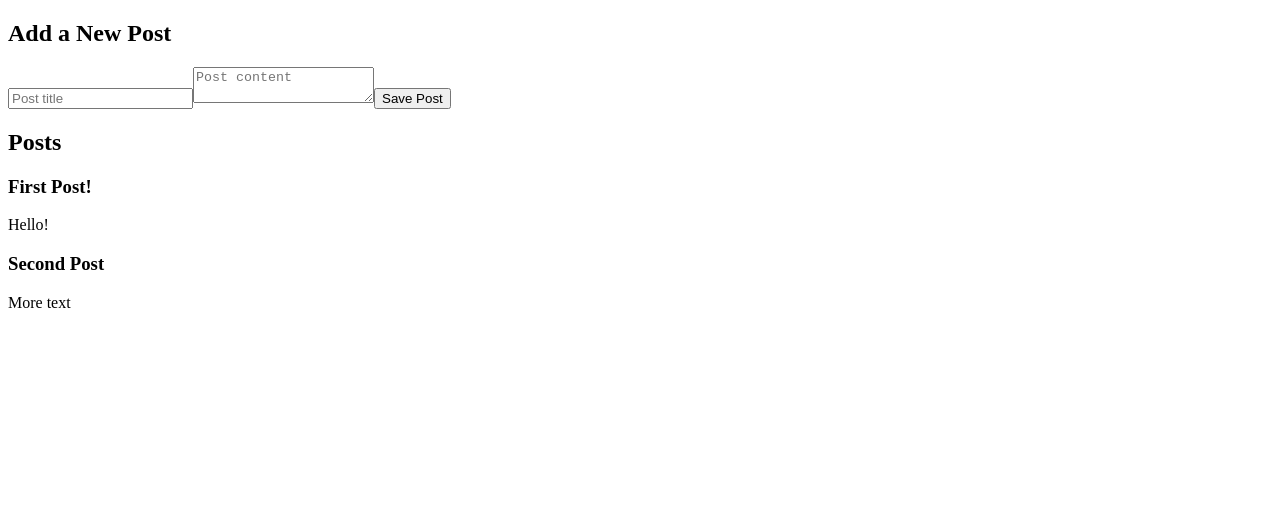
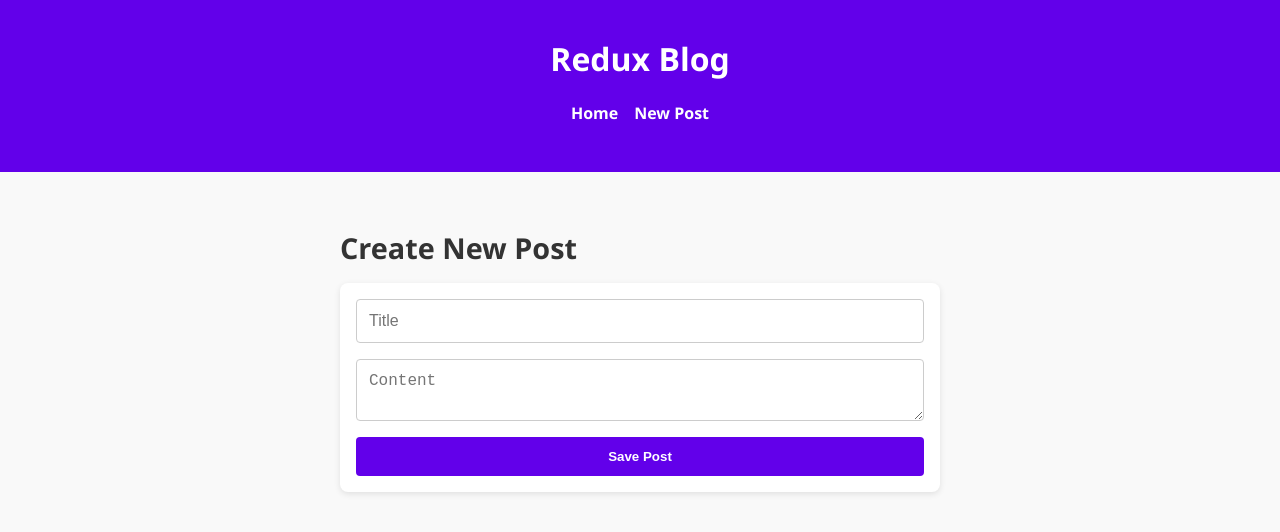
Before and after one commit to Jaiendiran/PP_9.-Social-Feed, a React (Vite) app: page /new in a window 1280 px wide. Shown: the top 532 px of the page. Built offline with nearby package versions, Linux system fonts and the light colour scheme.

Commit message:
Added router to the application, and css modules.

```diff
--- a/package.json
+++ b/package.json
@@ -14,6 +14,7 @@
     "react": "^19.1.1",
     "react-dom": "^19.1.1",
     "react-redux": "^9.2.0",
+    "react-router-dom": "^7.8.2",
     "redux": "^5.0.1",
     "redux-toolkit": "^1.1.2"
   },
--- a/src/App.jsx
+++ b/src/App.jsx
@@ -1,13 +1,24 @@
 import React from 'react';
-import PostsList from './features/posts/PostsList';
-import AddPostForm from './features/posts/AddPostForm';
+import { BrowserRouter as Router, Routes, Route, Link } from 'react-router-dom';
+import Home from './routes/Home';
+import NewPost from './routes/NewPost';
+import styles from './App.module.css';
 
 function App() {
   return (
-    <main>
-      <AddPostForm />
-      <PostsList />
-    </main>
+    <Router>
+      <header className={styles.header}>
+        <h1>Redux Blog</h1>
+        <nav className={styles.nav}>
+          <Link to="/">Home</Link>
+          <Link to="/new">New Post</Link>
+        </nav>
+      </header>
+      <Routes>
+        <Route path="/" element={<Home />} />
+        <Route path="/new" element={<NewPost />} />
+      </Routes>
+    </Router>
   );
 }
 
--- /dev/null
+++ b/src/App.module.css
@@ -0,0 +1,30 @@
+body {
+  margin: 0;
+  font-family: 'Segoe UI', sans-serif;
+  background-color: #f9f9f9;
+  color: #333;
+}
+
+header {
+  background-color: #6200ea;
+  color: white;
+  padding: 1rem;
+  text-align: center;
+}
+
+nav {
+  display: flex;
+  justify-content: center;
+  gap: 1rem;
+  margin-bottom: 2rem;
+}
+
+nav a {
+  text-decoration: none;
+  color: #fff;
+  font-weight: bold;
+}
+
+nav a:hover {
+  text-decoration: underline;
+}
--- a/src/features/posts/AddPostForm.jsx
+++ b/src/features/posts/AddPostForm.jsx
@@ -1,6 +1,7 @@
 import React, { useState } from 'react';
 import { useDispatch } from 'react-redux';
 import { postAdded } from './postsSlice';
+import styles from './AddPostForm.module.css';
 
 function AddPostForm() {
   const [title, setTitle] = useState('');
@@ -16,21 +17,24 @@ function AddPostForm() {
   };
 
   return (
-    <section>
-      <h2>Add a New Post</h2>
+    <form className={styles.form}>
       <input
+        className={styles.input}
         type="text"
-        placeholder="Post title"
         value={title}
+        placeholder="Title"
         onChange={e => setTitle(e.target.value)}
       />
       <textarea
-        placeholder="Post content"
+        className={styles.textarea}
         value={content}
+        placeholder="Content"
         onChange={e => setContent(e.target.value)}
       />
-      <button onClick={onSavePostClicked}>Save Post</button>
-    </section>
+      <button className={styles.button} type="button" onClick={onSavePostClicked}>
+        Save Post
+      </button>
+    </form>
   );
 }
 
--- /dev/null
+++ b/src/features/posts/AddPostForm.module.css
@@ -0,0 +1,33 @@
+.form {
+  display: flex;
+  flex-direction: column;
+  gap: 1rem;
+  padding: 1rem;
+  max-width: 600px;
+  margin: auto;
+  background-color: white;
+  border-radius: 8px;
+  box-shadow: 0 2px 6px rgba(0,0,0,0.1);
+}
+
+.input,
+.textarea {
+  padding: 0.75rem;
+  border: 1px solid #ccc;
+  border-radius: 4px;
+  font-size: 1rem;
+}
+
+.button {
+  padding: 0.75rem;
+  background-color: #6200ea;
+  color: white;
+  border: none;
+  border-radius: 4px;
+  font-weight: bold;
+  cursor: pointer;
+}
+
+.button:hover {
+  background-color: #3700b3;
+}
--- a/src/features/posts/PostsList.jsx
+++ b/src/features/posts/PostsList.jsx
@@ -1,21 +1,19 @@
 import React from 'react';
 import { useSelector } from 'react-redux';
+import styles from './PostsList.module.css';
 
 function PostsList() {
   const posts = useSelector(state => state.posts);
 
-  const renderedPosts = posts.map(post => (
-    <article key={post.id}>
-      <h3>{post.title}</h3>
-      <p>{post.content}</p>
-    </article>
-  ));
-
   return (
-    <section>
-      <h2>Posts</h2>
-      {renderedPosts}
-    </section>
+    <div className={styles.postsList}>
+      {posts.map(post => (
+        <div key={post.id} className={styles.postCard}>
+          <h3>{post.title}</h3>
+          <p>{post.content}</p>
+        </div>
+      ))}
+    </div>
   );
 }
 
--- /dev/null
+++ b/src/features/posts/PostsList.module.css
@@ -0,0 +1,23 @@
+.postsList {
+  display: grid;
+  gap: 1rem;
+  padding: 1rem;
+}
+
+.postCard {
+  background-color: #fff;
+  border: 1px solid #ddd;
+  border-radius: 8px;
+  padding: 1rem;
+  box-shadow: 0 2px 4px rgba(0,0,0,0.05);
+}
+
+.postCard h3 {
+  margin-top: 0;
+  color: #333;
+}
+
+.postCard p {
+  margin-bottom: 0;
+  color: #666;
+}
--- /dev/null
+++ b/src/routes/Home.jsx
@@ -0,0 +1,14 @@
+import React from 'react';
+import PostsList from '../features/posts/PostsList';
+import styles from './Home.module.css';
+
+function Home() {
+  return (
+    <section className={styles.home}>
+      <h2>All Posts</h2>
+      <PostsList />
+    </section>
+  );
+}
+
+export default Home;
--- /dev/null
+++ b/src/routes/Home.module.css
@@ -0,0 +1,11 @@
+.home {
+  padding: 2rem;
+  max-width: 800px;
+  margin: auto;
+}
+
+.home h2 {
+  font-size: 1.8rem;
+  color: #333;
+  margin-bottom: 1rem;
+}
--- /dev/null
+++ b/src/routes/NewPost.jsx
@@ -0,0 +1,14 @@
+import React from 'react';
+import AddPostForm from '../features/posts/AddPostForm';
+import styles from './NewPost.module.css';
+
+function NewPost() {
+  return (
+    <section className={styles.newPost}>
+      <h2>Create New Post</h2>
+      <AddPostForm />
+    </section>
+  );
+}
+
+export default NewPost;
--- /dev/null
+++ b/src/routes/NewPost.module.css
@@ -0,0 +1,11 @@
+.newPost {
+  padding: 2rem;
+  max-width: 600px;
+  margin: auto;
+}
+
+.newPost h2 {
+  font-size: 1.8rem;
+  color: #333;
+  margin-bottom: 1rem;
+}
```
Also changed, not shown: 1 other file (tests, documents, lock files or other folders).
